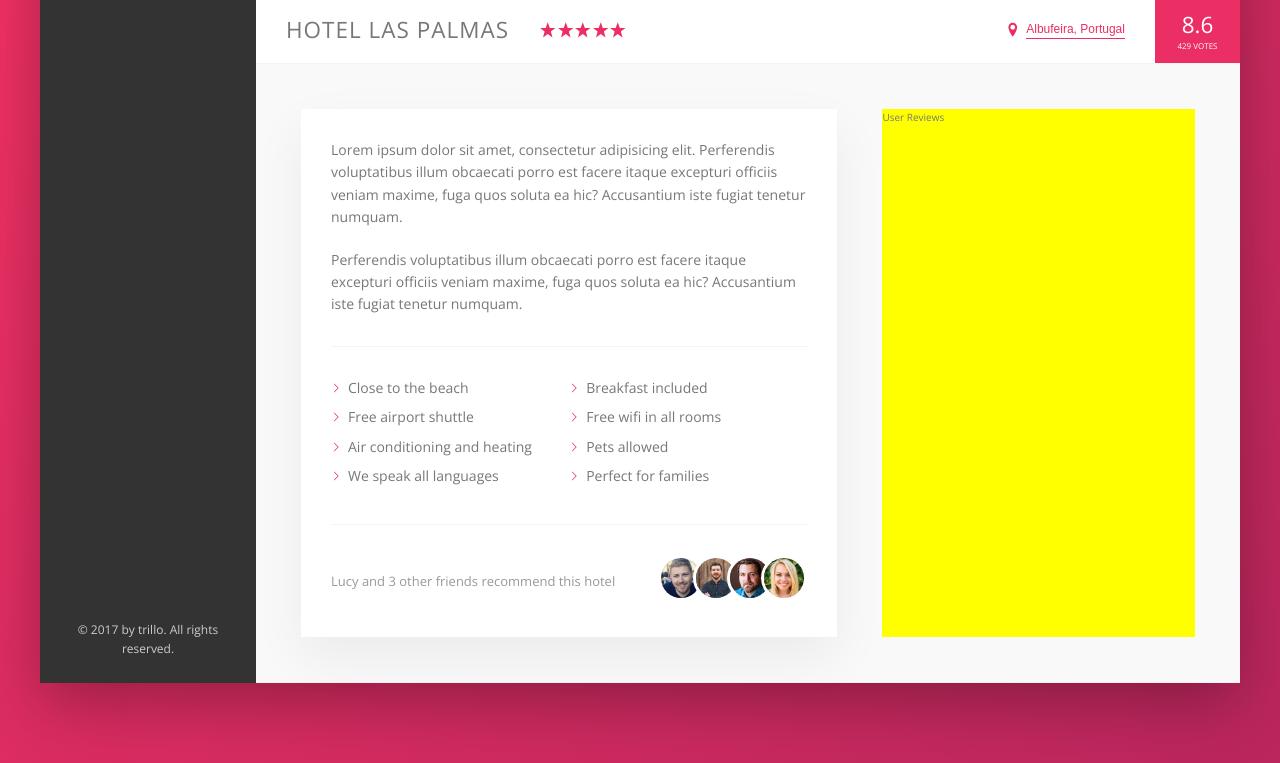
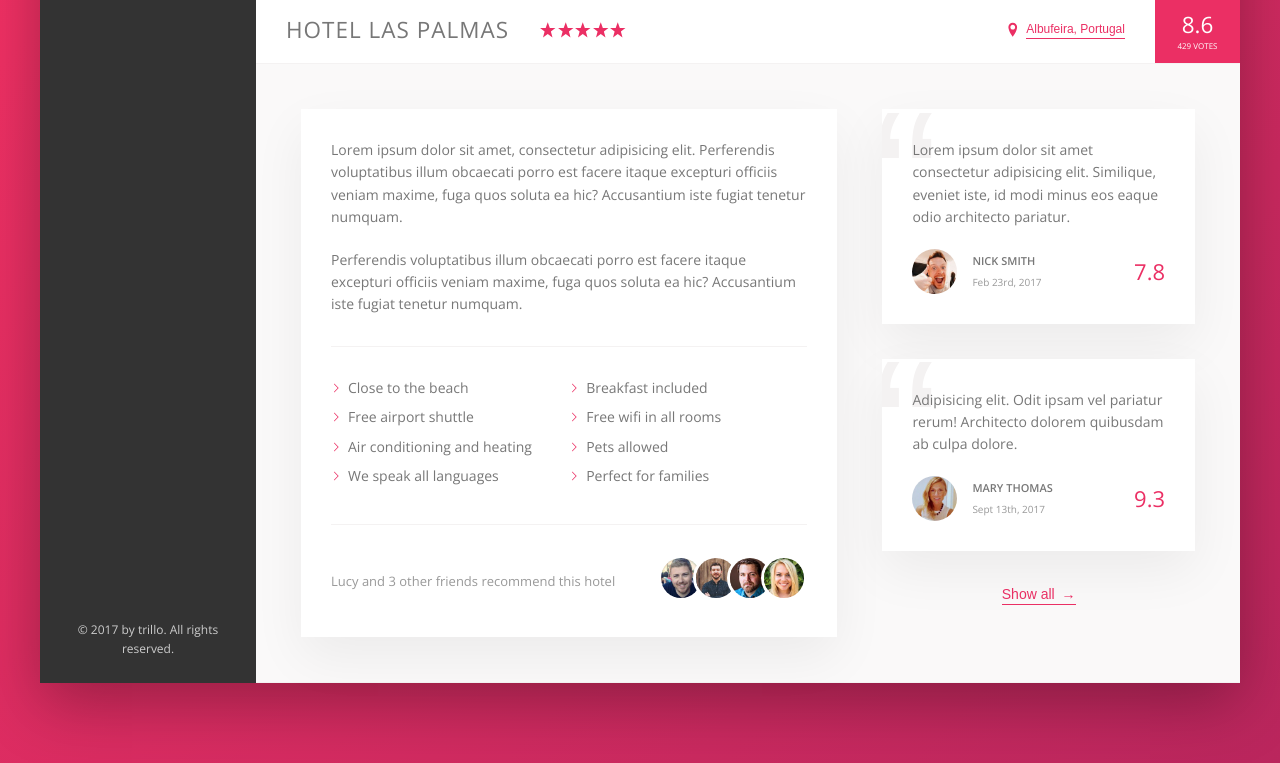
Before and after one commit to AlexxBelous/Trillo, a website: page index.html in a window 1280 px wide. Shown: the part 538-1301 px from the top of the page. Drawn offline with nearby package versions, Linux system fonts and the light colour scheme; files whose address does not match are found by name.

Commit message:
18. Building the User Reviews Section

```diff
--- a/index.html
+++ b/index.html
@@ -175,7 +175,39 @@
                     </div>
 
                     <div class="user-reviews">
-                        User Reviews
+
+                        <figure class="review">
+                            <blockquote class="review__text">
+                                Lorem ipsum dolor sit amet consectetur adipisicing elit. Similique, eveniet iste, id
+                                modi minus eos eaque odio architecto pariatur.
+                            </blockquote>
+                            <figcaption class="review__user">
+                                <img src="img/user-1.jpg" alt="User 1" class="review__photo">
+                                <div class="review__user-box">
+                                    <p class="review__user-name">Nick Smith</p>
+                                    <p class="review__user-date">Feb 23rd, 2017</p>
+                                </div>
+                                <div class="review__rating">7.8</div>
+                            </figcaption>
+                        </figure>
+
+                        <figure class="review">
+                            <blockquote class="review__text">
+                                Adipisicing elit. Odit ipsam vel pariatur rerum! Architecto dolorem quibusdam ab culpa
+                                dolore.
+                            </blockquote>
+                            <figcaption class="review__user">
+                                <img src="img/user-2.jpg" alt="User 2" class="review__photo">
+                                <div class="review__user-box">
+                                    <p class="review__user-name">Mary Thomas</p>
+                                    <p class="review__user-date">Sept 13th, 2017</p>
+                                </div>
+                                <div class="review__rating">9.3</div>
+                            </figcaption>
+
+                        </figure>
+
+                        <button class="btn-inline">Show all <span>&rarr;</span></button>
                     </div>
                 </div>
 
--- a/sass/_components.scss
+++ b/sass/_components.scss
@@ -271,8 +271,17 @@
   cursor: pointer;
   transition: all .2s;
 
+  & span {
+    margin-left: 3px;
+    transition: margin-left .2s;
+  }
+
   &:hover {
     color: var(--color-grey-dark-1);
+
+    span {
+      margin-left: 8px;
+    }
   }
 
   &:focus {
@@ -355,9 +364,7 @@
     margin-right: auto;
   }
 
-  &__friends {
-
-  }
+  &__friends {}
 
   &__photo {
     box-sizing: content-box;
@@ -371,3 +378,69 @@
     }
   }
 }
+
+
+////////////////////////////
+/// REVIEWS
+.review {
+  background-color: #fff;
+  box-shadow: var(--shadow-light);
+  padding: 3rem;
+  margin-bottom: 3.5rem;
+  position: relative;
+  overflow: hidden;
+
+  &__text {
+    margin-bottom: 2rem;
+    z-index: 10;
+    position: relative;
+  }
+
+  &__user {
+    display: flex;
+    align-items: center;
+  }
+
+  &__photo {
+    height: 4.5rem;
+    width: 4.5rem;
+    border-radius: 50%;
+    margin-right: 1.5rem;
+  }
+
+  &__user-box {
+    margin-right: auto;
+  }
+
+  &__user-name {
+    font-size: 1.1rem;
+    font-weight: 600;
+    text-transform: uppercase;
+    margin-bottom: .4rem;
+  }
+
+  &__user-date {
+    font-size: 1rem;
+    color: var(--color-grey-dark-3);
+  }
+
+  &__rating {
+    color: var(--color-primary);
+    font-size: 2.2rem;
+    font-weight: 300;
+  }
+
+  &::before {
+    content: "\201C";
+    position: absolute;
+    top: -2.75rem;
+    left: -1rem;
+    line-height: 1;
+    font-size: 20rem;
+    color: var(--color-grey-light-2);
+    font-family: sans-serif;
+    z-index: 1;
+  }
+
+
+}
--- a/sass/_layout.scss
+++ b/sass/_layout.scss
@@ -37,6 +37,7 @@
 }
 
 .detail {
+    font-size: 1.4rem;
     display: flex;
     padding: 4.5rem;
     background-color: var(--color-grey-light-1);
@@ -45,7 +46,6 @@
 }
 
 .description {
-    font-size: 1.4rem;
     background-color: #fff;
     box-shadow: var(--shadow-light);
     padding: 3rem;
@@ -54,6 +54,10 @@
 }
 
 .user-reviews {
-    background-color: yellow;
     flex: 1;
+
+    display: flex;
+    flex-direction: column;
+    align-items: center;
+
 }
```
Also changed, not shown: css/style.css.
